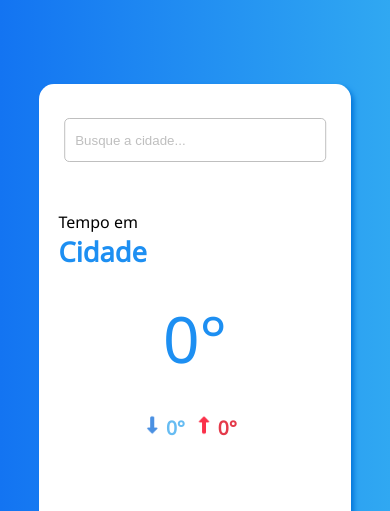
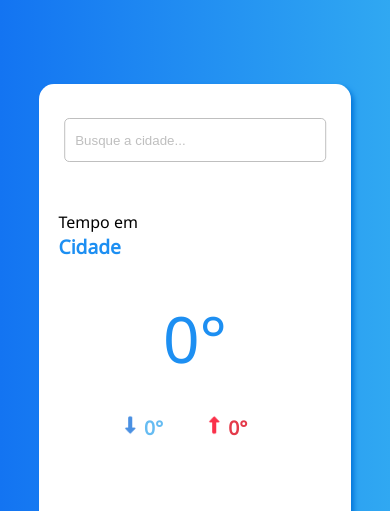
Before and after one commit to tallesvini/Front_end_Weather_Api, a plain HTML site: page index.html in a window 390 px wide. Shown: the top 511 px of the page. Drawn offline with Linux system fonts and the light colour scheme.

Commit message:
Resolução do bug de responsividade

```diff
--- a/style.css
+++ b/style.css
@@ -193,6 +193,20 @@ textarea:focus, input:focus, select:focus {
         width: 80vw;
     }
 
+    .regiao span {
+        font-size: 1.2em;
+    }
+
+    .temperaturaMax {
+        left: 60%;
+        transform: translate(-50%);
+    }
+
+    .temperaturaMin {
+        left: 33%;
+        transform: translate(-50%);
+    }
+
     .humidadeAr {
         left: 30%;
     }
```
